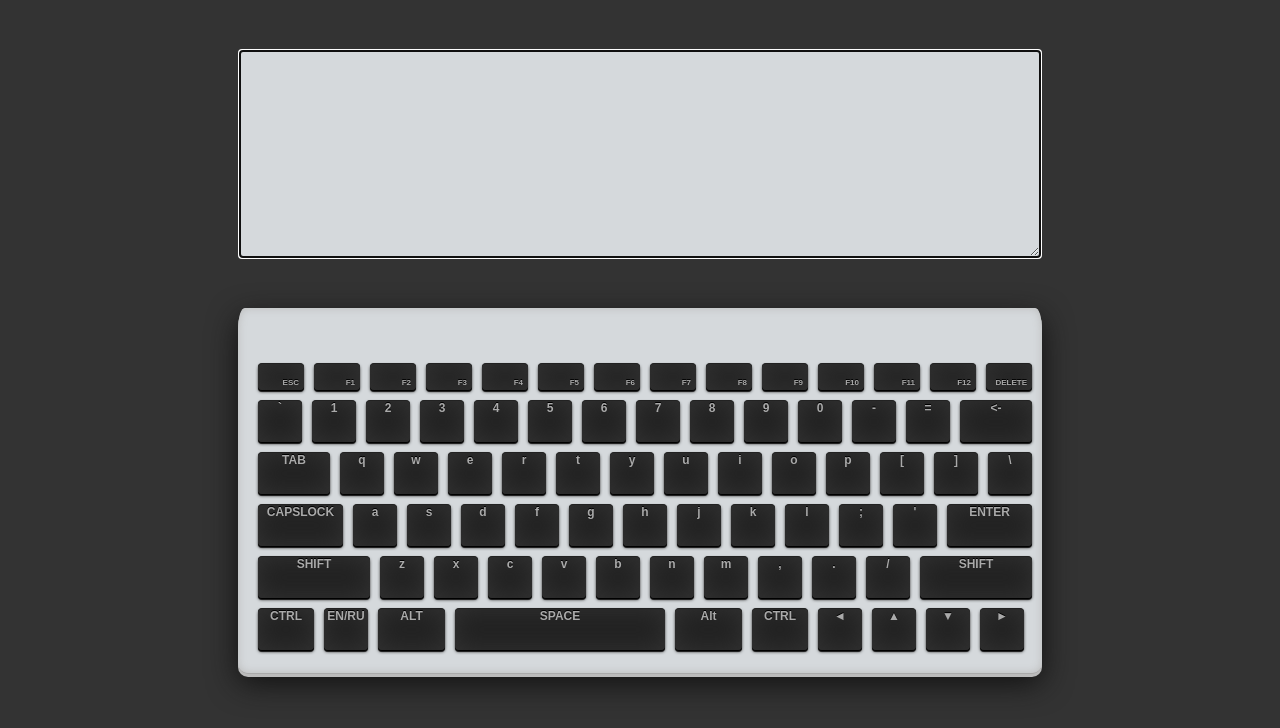
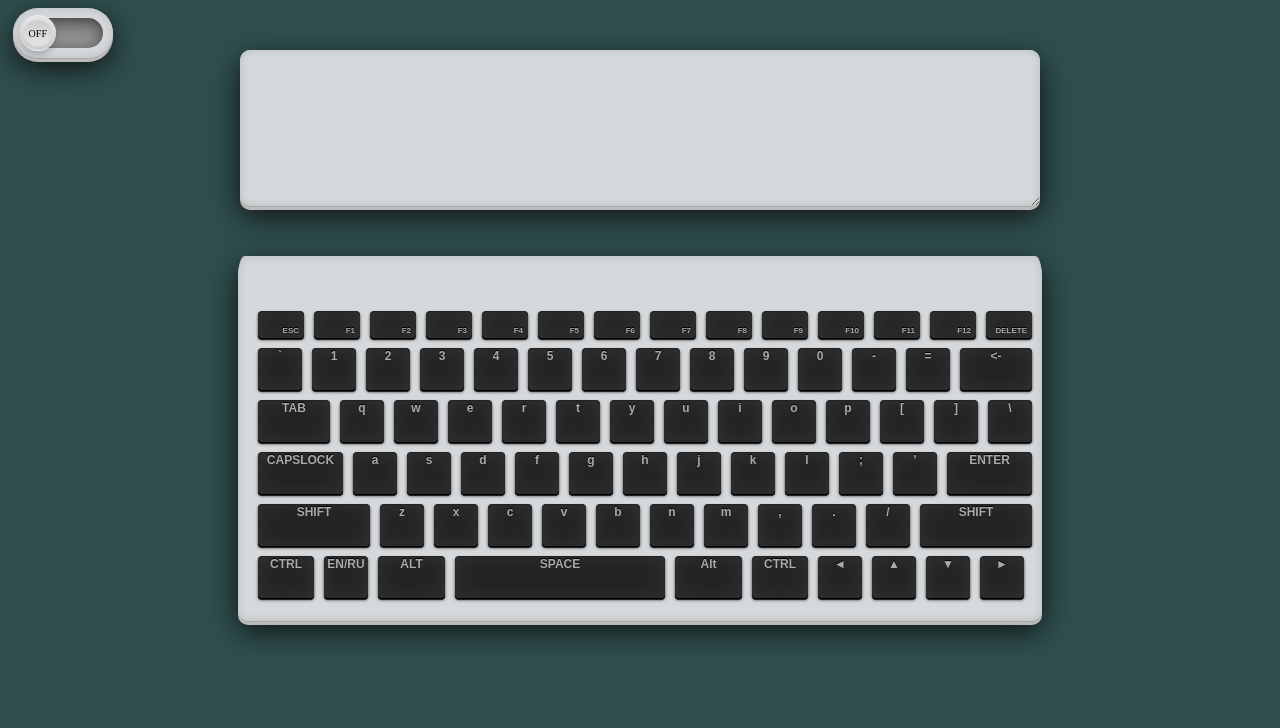
Before and after one commit to solodliudmyla/virtual-keyboard, a plain HTML site: page index.html in a window 1280 px wide. Drawn offline with Linux system fonts and the light colour scheme.

Commit message:
feat: add checkbox toggle

```diff
--- a/index.html
+++ b/index.html
@@ -7,6 +7,13 @@
 	<title>keyboard</title>
 </head>
 <body>
+<div class="checkbox">
+	<div class="inner">
+		<div class="toggle">
+
+		</div>
+	</div>
+</div>
 <script src="script.js"></script>
 </body>
 </html>
--- a/script.js
+++ b/script.js
@@ -7,7 +7,7 @@ window.onload = function onLoad() {
         ['Tab', 'KeyQ', 'KeyW', 'KeyE', 'KeyR', 'KeyT', 'KeyY', 'KeyU', 'KeyI', 'KeyO', 'KeyP', 'BracketLeft', 'BracketRight', 'Backslash'],
         ['CapsLock', 'KeyA', 'KeyS', 'KeyD', 'KeyF', 'KeyG', 'KeyH', 'KeyJ', 'KeyK', 'KeyL', 'Semicolon', 'Quote', 'Enter'],
         ['ShiftLeft', 'KeyZ', 'KeyX', 'KeyC', 'KeyV', 'KeyB', 'KeyN', 'KeyM', 'Comma', 'Period', 'Slash', 'ShiftRight'],
-        ['ControlLeft', 'MetaLeft', 'AltLeft', 'Space', 'AltRight', 'ControlRight', 'ArrowLeft', 'ArrowUp', 'ArrowDown', 'ArrowRight']
+        ['ControlLeft', 'MetaLeft', 'AltLeft', 'Space', 'AltRight', 'ControlRight', 'ArrowLeft', 'ArrowUp', 'ArrowDown', 'ArrowRight'],
       ],
       en: [
         ['ESC', 'F1', 'F2', 'F3', 'F4', 'F5', 'F6', 'F7', 'F8', 'F9', 'F10', 'F11', 'F12', 'DELETE'],
@@ -15,7 +15,7 @@ window.onload = function onLoad() {
         ['TAB', 'q', 'w', 'e', 'r', 't', 'y', 'u', 'i', 'o', 'p', '[', ']', '\\'],
         ['CAPSLOCK', 'a', 's', 'd', 'f', 'g', 'h', 'j', 'k', 'l', ';', '\'', 'ENTER'],
         ['SHIFT', 'z', 'x', 'c', 'v', 'b', 'n', 'm', ',', '.', '/', 'SHIFT'],
-        ['CTRL', 'EN/RU', 'ALT', 'SPACE', 'Alt', 'CTRL', '◄', '▲', '▼', '►']
+        ['CTRL', 'EN/RU', 'ALT', 'SPACE', 'Alt', 'CTRL', '◄', '▲', '▼', '►'],
       ],
       ru: [
         ['ESC', 'F1', 'F2', 'F3', 'F4', 'F5', 'F6', 'F7', 'F8', 'F9', 'F10', 'F11', 'F12', 'DELETE'],
@@ -23,8 +23,8 @@ window.onload = function onLoad() {
         ['TAB', 'й', 'ц', 'у', 'к', 'е', 'н', 'г', 'ш', 'щ', 'з', 'х', 'ъ', '\\'],
         ['CAPSLOCK', 'ф', 'ы', 'в', 'а', 'п', 'р', 'о', 'л', 'д', 'ж', 'э', 'ENTER'],
         ['SHIFT', 'я', 'ч', 'с', 'м', 'и', 'т', 'ь', 'б', 'ю', '.', 'SHIFT'],
-        ['CTRL', 'EN/RU', 'ALT', 'SPACE', 'Alt', 'CTRL', '◄', '▲', '▼', '►']
-      ]
+        ['CTRL', 'EN/RU', 'ALT', 'SPACE', 'Alt', 'CTRL', '◄', '▲', '▼', '►'],
+      ],
     };
     return matrix[language];
   };
@@ -79,7 +79,7 @@ window.onload = function onLoad() {
 
     // turn the two-dimensional array into the one-dimensional
     const arrayButtonsRow = [].concat(...arrayButtons);
-    const arrTagSpan = document.querySelectorAll('span');// get the one-dimensional array
+    const arrTagSpan = document.querySelectorAll('span');
     for (let i = 0; i < arrTagSpan.length; i++) {
       if (capsLock) {
         arrTagSpan[i].innerText = `${arrayButtonsRow[i].toUpperCase()}`;
@@ -88,6 +88,7 @@ window.onload = function onLoad() {
       }
     }
   };
+
   createViewTextarea();
   createViewKeyboard();
   paintLettersOnKeyboard();
@@ -171,15 +172,6 @@ window.onload = function onLoad() {
 
         pressedKeyValue = document.querySelector(`#${event.code}`).childNodes[0].textContent;
     }
-    /* if (event.altKey && event.ctrlKey) {
-     if (currentLanguage === 'en') {
-     currentLanguage = 'ru';
-     } else {
-     currentLanguage = 'en';
-     }
-     changeViewKeyboard();
-     localStorage.setItem('currentLanguage', `${currentLanguage}`);
-     } */
     changeViewTextarea(pressedKeyValue);
   });
 
@@ -267,4 +259,14 @@ window.onload = function onLoad() {
     document.getElementById('textarea')
       .focus();
   });
+
+  const keyboard = document.querySelector('#keyboard');
 };
+
+$(document).ready(function(){
+  $('.toggle').click(function(){
+    $('.inner').toggleClass('active')
+
+  });
+
+});
--- a/style.css
+++ b/style.css
@@ -1,5 +1,10 @@
+*{
+	margin: 0;
+	padding: 0;
+
+}
 body {
-	background: #333;
+	background: darkslategrey;
 }
 
 #keyboard {
@@ -131,17 +136,90 @@ li {
 
 #textarea{
 	width: 794px;
-	height: 200px;
+	height: 150px;
 	background: #d5d9dc repeat-x;
 	margin: 50px auto;
 	display: block;
 	border: 2px;
+	outline:none;
+	box-shadow: inset 0 0 8px #bbb, 0 1px 0 #aaa, 0 4px 0 #bbb, 0 10px 30px #111;
+	border-radius: 10px;
+	padding: 3px;
 }
 #info{
 	height: 10px;
 	color: white;
 	font-size: large;
 }
-#textarea:focus{
-	border:2px solid blue ;
+#textarea:active, :hover, :focus {
+	outline: 0;
+	outline-offset: 0;
 }
+/*------------------------------------------*/
+
+.checkbox {
+	position: fixed;
+	top: 1%;
+	left: 1%;
+	width: 100px;
+	height: 50px;
+	border-radius: 25px;
+	background:#d5d9dc repeat-x ;
+	box-shadow: inset 0 0 8px #bbb, 0 1px 0 #aaa, 0 4px 0 #bbb, 0 10px 30px #111;
+
+}
+
+.inner {
+	position: absolute;
+	top: 10px;
+	left: 10px;
+	right: 10px;
+	bottom: 10px;
+	background: linear-gradient(0deg, #a5a5a5, #717171);
+	border-radius: 20px;
+	box-shadow: inset 0 0 15px rgba(0,0,0,.5);
+}
+
+.toggle {
+	position: absolute;
+	top: -3px;
+	left: -3px;
+	width: 36px;
+	height: 36px;
+	border-radius: 50%;
+	background: linear-gradient(0deg, #ccc, #e4e4e4);
+	box-shadow: 0 4px 6px rgba(0,0,0,.2);
+	box-sizing: border-box;
+	border-top: 0.04em solid #ececec;
+	border-bottom: 0.04em solid #ececec;
+	cursor: pointer;
+	transition: 0.5s;
+}
+
+.checkbox .inner.active .toggle {
+	left: 47px;
+}
+
+.inner.active {
+	background: linear-gradient(0deg, #00d22d, #158a00);
+}
+
+.toggle::before {
+	content: 'OFF';
+	position: absolute;
+	top: 4px;
+	left: 4px;
+	right: 4px;
+	bottom: 4px;
+	background: linear-gradient(0deg, #e4e4e4, #ccc);
+	border-radius: 50%;
+	text-align: center;
+	font-size: 10px;
+	line-height: 28px;
+	color: black;
+}
+
+.inner.active .toggle::before {
+	content: 'ON';
+	color: #00d22d;
+}
```
